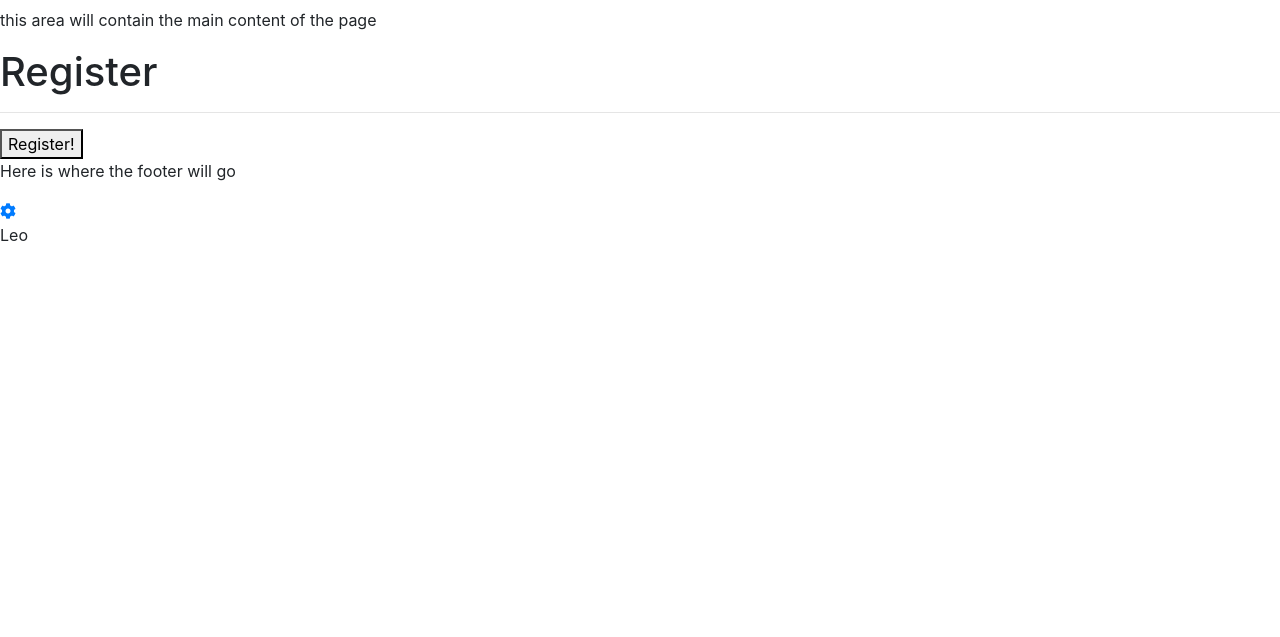
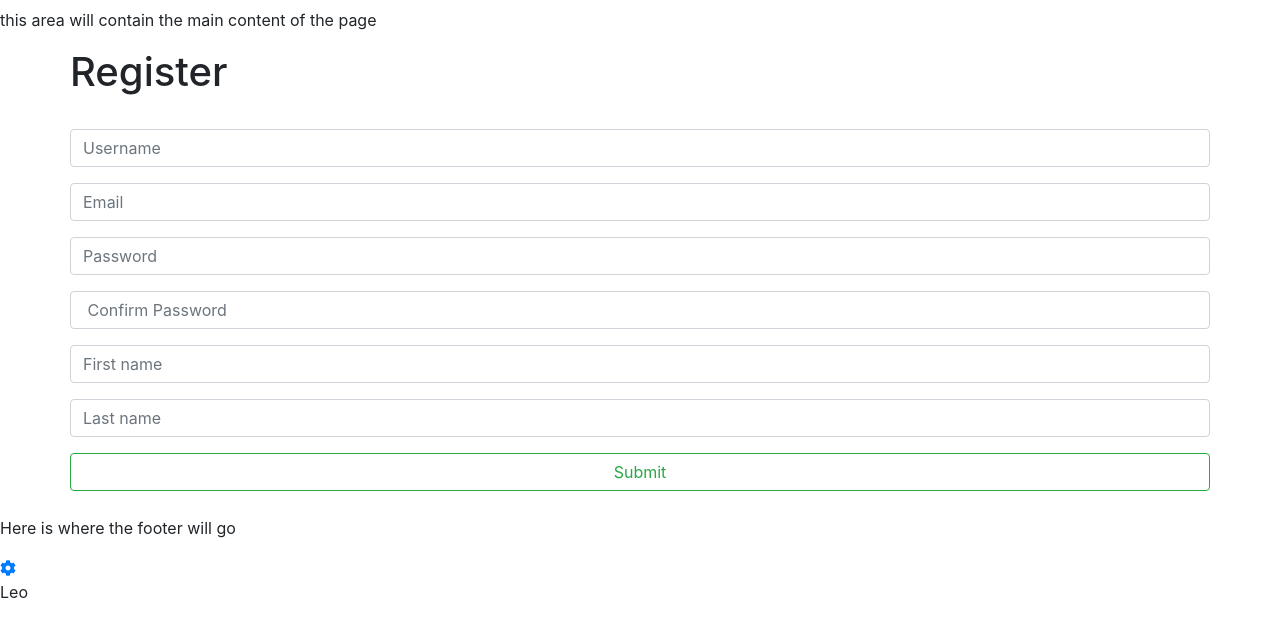
Before and after one commit to Shadowcoder12/Project-4, a Python web app: template templates/register.html in a window 1280 px wide. Shown: the part 56-693 px from the top of the page. Run offline with Jinja, Linux system fonts and the light colour scheme; the template is opened without the code that fills it, so the values that code supplies are empty, except form fields; form fields are guessed from the names that the template uses; some libraries are stand-ins or nearby versions.

Commit message:
updated template to include register error

```diff
--- a/templates/register.html
+++ b/templates/register.html
@@ -1,18 +1,51 @@
 {% extends "layout.html" %} {% block content %}
-<div class="register-container">
-  <form method="POST" action="" class="form register">
-    <h1>Register</h1>
-    <hr />
-    {{ form.hidden_tag() }}
-    {% for field in form %}
+
+{% for field in form %}
     <div class="field">
       {% if field.errors %} {% for error in field.errors %}
       <div class="notification error">{{ error }}</div>
-      {% endfor %} {% endif %}
-      {{ field(placeholder=field.label.text) }}
+
+      {% endfor %}
+      {% endif %}
+    {% endfor %}
+
+
+
+
+<div class="form container">
+    <div class="row ">
+    <h1 class="title" style="text-align: center;">Register</h1>
+    <div style="margin: 25px auto; width:100%;">
+<form method="POST" action="" enctype=multipart/form-data>
+{{ form.hidden_tag() }}
+
+<div class="form-group">
+{{ form.username(class_="input form-control", placeholder = "Username") }}
+</div>
+<div class="form-group">
+{{ form.email(class_="input form-control", placeholder = "Email") }}
+</div>
+<div class="form-group">
+{{ form.password(class_="input form-control", placeholder = "Password") }}
+</div>
+<div class="form-group">
+{{ form.Password2(class_="input form-control", placeholder = " Confirm Password") }}
+</div>
+<div class="form-group">
+{{ form.firstname(class_="input form-control", placeholder = "First name") }}
+</div>
+<div class="form-group">
+{{ form.lastname(class_="input form-control", placeholder = "Last name") }}
+</div>
+
+{{ form.submit(class_="button btn btn-outline-success btn-block") }}
+
+</form>
+</div>
+
     </div>
-    {% endfor %}
-    <button type="submit" id="submit">Register!</button>
-  </form>
 </div>
+
+
+
 {% endblock %}
```
